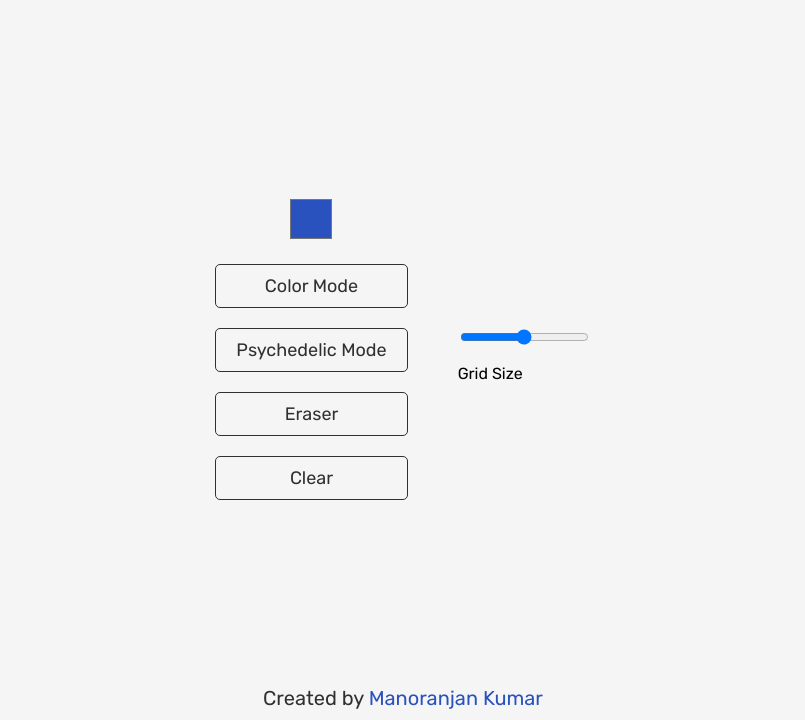
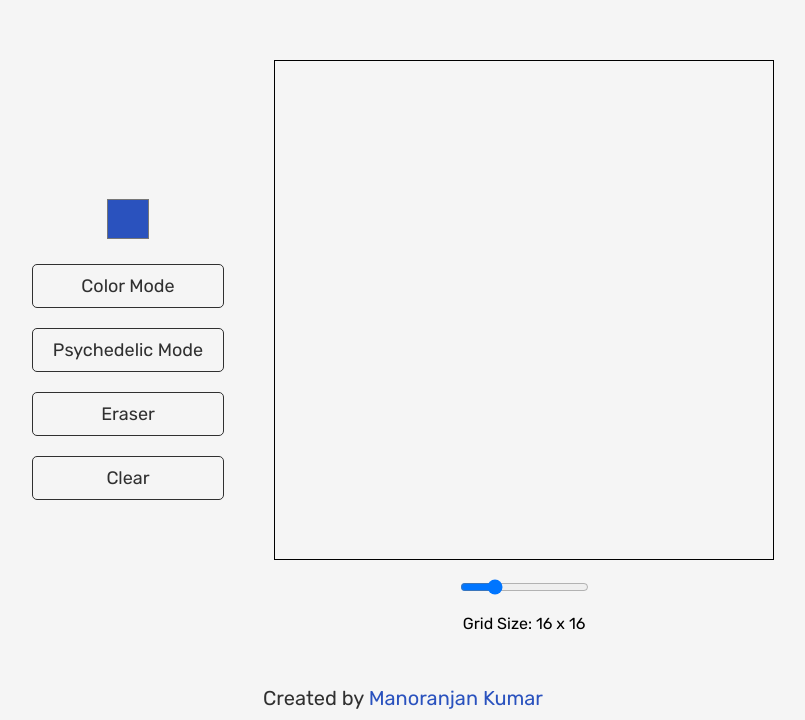
Before and after one commit to Ihlakhizan/odin-etch-a-sketch, a plain HTML site: page index.html in a window 1280 px wide. Shown: the part 80-800 px from the top of the page, without its empty margins (237-1042 px from the left). Drawn offline with Linux system fonts and the light colour scheme.

Commit message:
Generate dynamic grid based on user input

```diff
--- a/index.html
+++ b/index.html
@@ -24,10 +24,10 @@
             <button id="clear-button">Clear</button>
         </div>
         <div class="grid-section">
-            <div class="grid"></div>
+            <div class="grid-container"></div>
             <div class="grid-settings">
-                <input type="range" id="grid-size-selector" name="grid-size">
-                <label for="grid-size">Grid Size</label>
+                <input type="range" id="grid-size-selector" name="grid-size" min="1" max="64" value="16">
+                <label for="grid-size" id="grid-selector-label">Grid Size: 16 x 16</label>
             </div>
         </div>
     </main>
--- a/scripts.js
+++ b/scripts.js
@@ -0,0 +1,43 @@
+const gridSlider = document.getElementById("grid-size-selector");
+
+// Fetches current grid size input from #grid-size-selector
+let currentGridSize = gridSlider.value
+
+// Add a listener to update the grid size when the slider is moved
+gridSlider.addEventListener("change", () => {
+    updateGridSize();
+    clearGrid();
+    drawGrid(currentGridSize);
+});
+
+// Update grid size and label
+function updateGridSize() {
+    currentGridSize = gridSlider.value;
+    let gridLabel = document.querySelector("#grid-selector-label");
+    gridLabel.textContent = `Grid Size: ${gridSlider.value} x ${gridSlider.value}`;
+    return;
+}
+
+// Draws (grid size)^2 divs and gives them the correct width
+function drawGrid(size) {
+    size = Math.pow(currentGridSize,2);
+    let gridContainer = document.querySelector(".grid-container");
+    let width = (100 / currentGridSize);
+    console.log(width);
+
+    for (let i = 0; i < size; i++) {
+        let newCell = document.createElement("div");
+        newCell.setAttribute("style",`width: ${width}%;`);
+        newCell.classList.add("grid-cell");
+        gridContainer.appendChild(newCell);
+    }
+    return;
+}
+
+// Clears the grid
+function clearGrid() {
+    let gridContainer = document.querySelector(".grid-container");
+    gridContainer.textContent = "";
+}
+
+drawGrid();
--- a/styles.css
+++ b/styles.css
@@ -83,6 +83,23 @@ button:focus {
 .grid-section, .grid-settings {
     display: flex;
     flex-direction: column;
+    align-items: center;
+}
+
+/* GRID */
+.grid-container {
+    width: 500px;
+    height: 500px;
+    display: flex;
+    border: 1px solid black;
+    flex-wrap: wrap;
+}
+
+.grid-cell {
+    color: white;
+    margin: 0;
+    padding: 0;
+    w
 }
 
 /* FOOTER */
```
